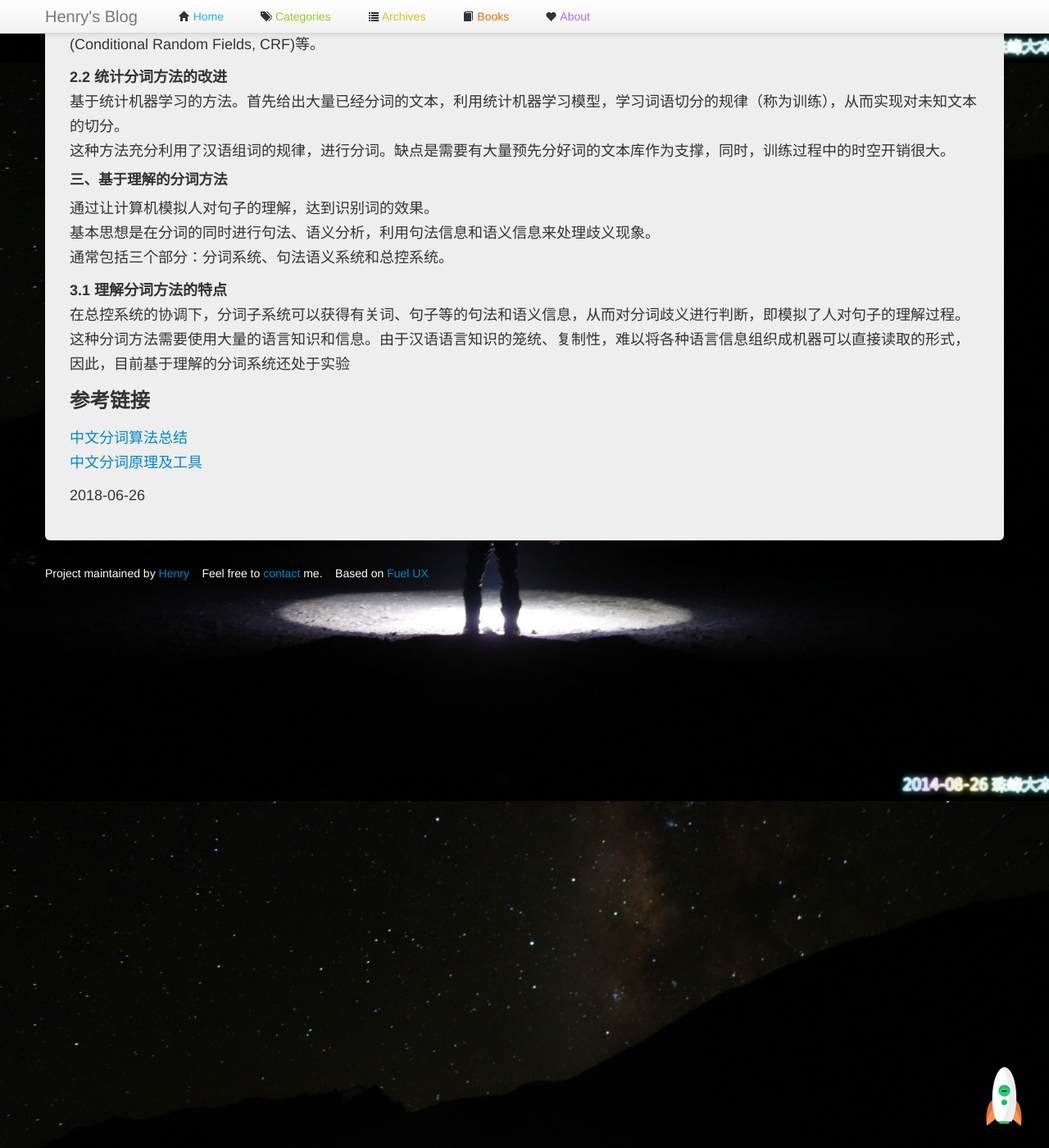
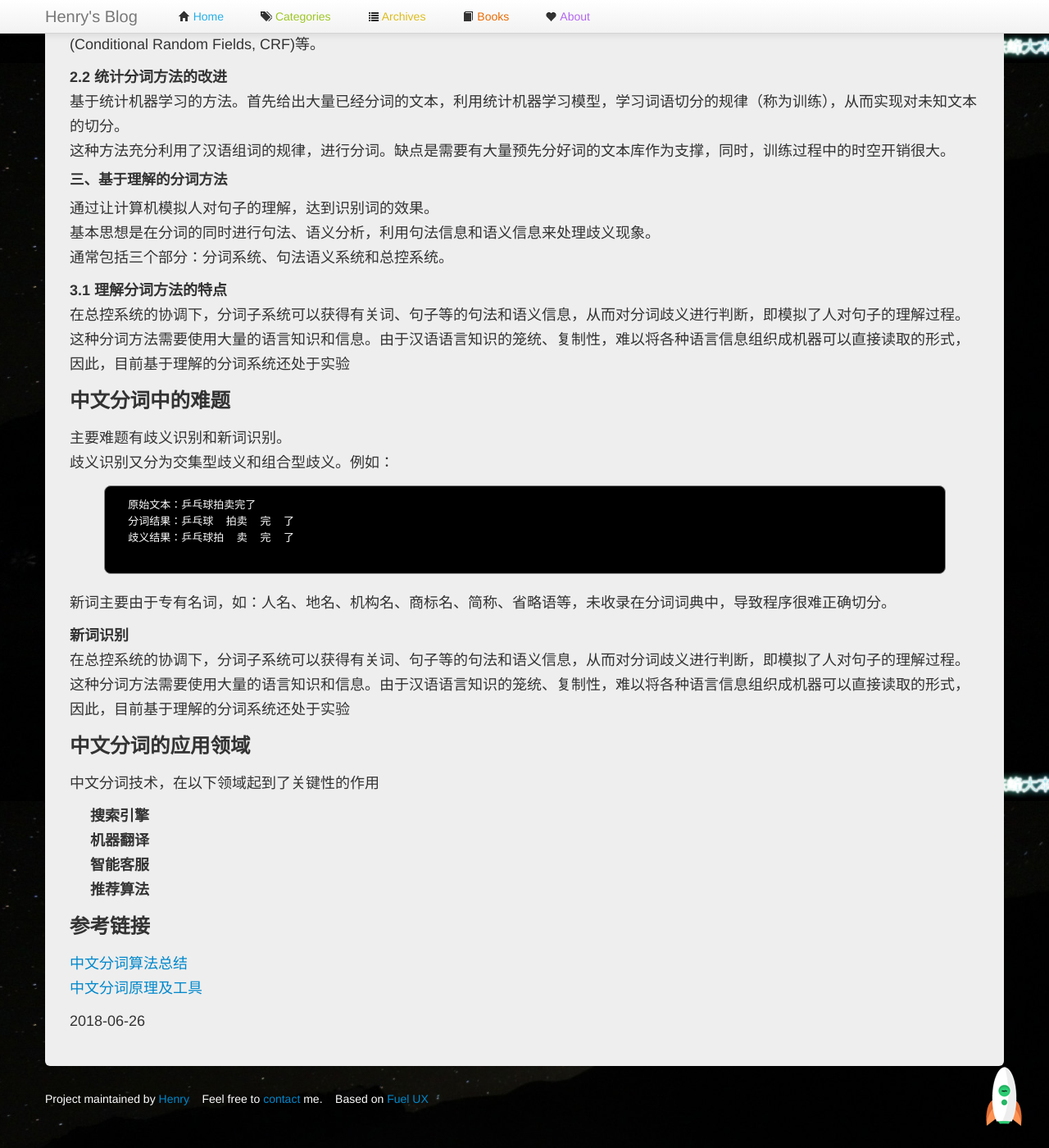
Before and after one commit to manageyp/manageyp.github.com, a Jekyll site: the page built from _posts/2018-06-26-chinese-word-segmentation-basic-concepts.html, in a window 1280 px wide and 1400 px high, scrolled down 1723 px. Shown: the whole window at 82% size. Built offline with Jekyll 4.4.1, drawn with Linux system fonts in a browser that asks for light colours; comment, search, counter and statistics services are not loaded.

Commit message:
[Change] chinese-word-segmentation-basic-concepts

```diff
--- a/_posts/2018-06-26-chinese-word-segmentation-basic-concepts.html
+++ b/_posts/2018-06-26-chinese-word-segmentation-basic-concepts.html
@@ -102,6 +102,35 @@ record_on: 2018-06-26
 </p>
 
 
+<h3>中文分词中的难题</h3>
+<p>
+  主要难题有歧义识别和新词识别。<br>
+  歧义识别又分为交集型歧义和组合型歧义。例如：
+
+  <pre class="prettyprint lang-html">
+  原始文本：乒乓球拍卖完了
+  分词结果：乒乓球  拍卖  完  了
+  歧义结果：乒乓球拍  卖  完  了
+  </pre>
+
+  新词主要由于专有名词，如：人名、地名、机构名、商标名、简称、省略语等，未收录在分词词典中，导致程序很难正确切分。
+</p>
+<p>
+  <b>新词识别</b><br>
+  在总控系统的协调下，分词子系统可以获得有关词、句子等的句法和语义信息，从而对分词歧义进行判断，即模拟了人对句子的理解过程。<br>
+  这种分词方法需要使用大量的语言知识和信息。由于汉语语言知识的笼统、复制性，难以将各种语言信息组织成机器可以直接读取的形式，因此，目前基于理解的分词系统还处于实验
+</p>
+
+<h3>中文分词的应用领域</h3>
+<p>
+  中文分词技术，在以下领域起到了关键性的作用
+  <ul>
+    <li style="list-style: none;"><b>搜索引擎</b></li>
+    <li style="list-style: none;"><b>机器翻译</b></li>
+    <li style="list-style: none;"><b>智能客服</b></li>
+    <li style="list-style: none;"><b>推荐算法</b></li>
+  </ul>
+</p>
 
 
 
```
